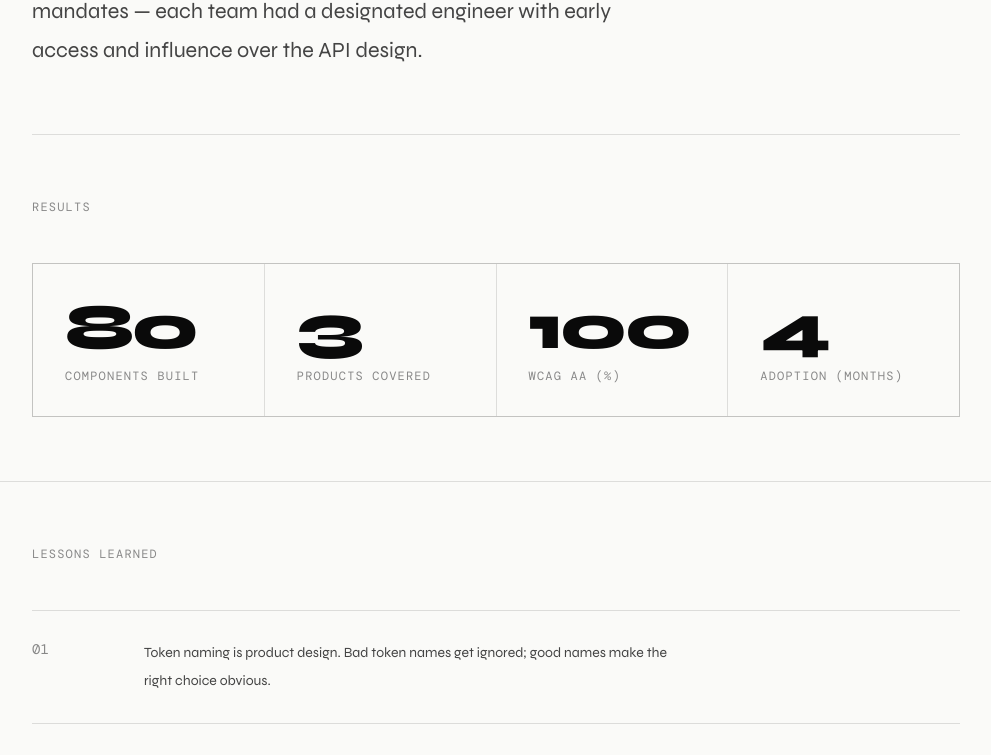
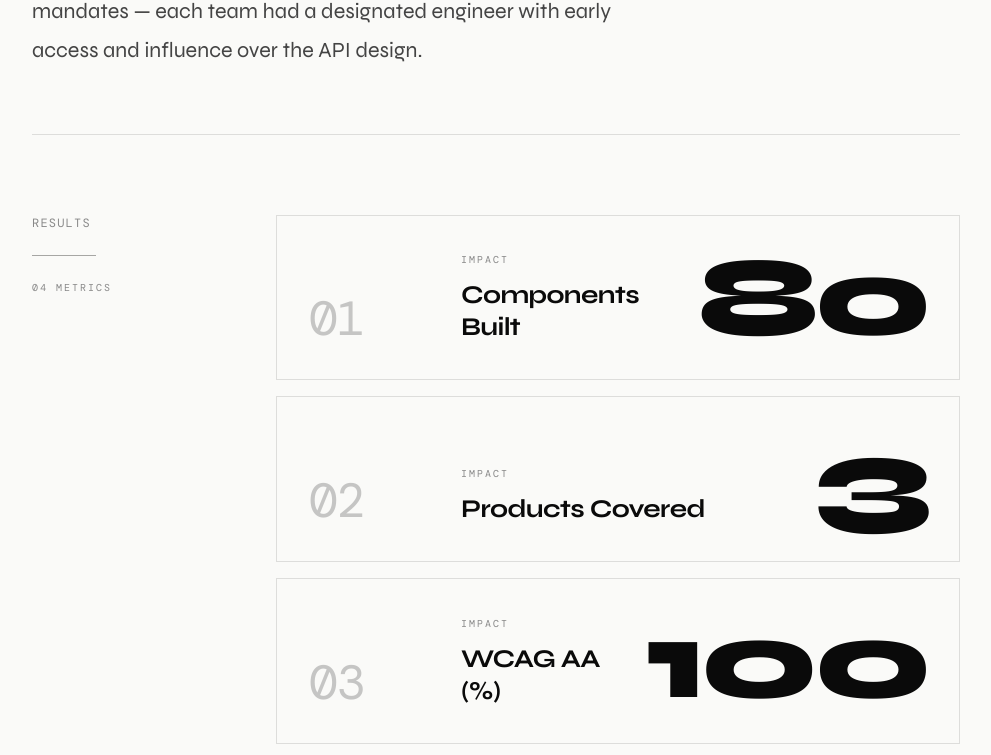
Before and after one commit to ldanh270/portfolio, a Next.js app: page /work/design-system in a window 1280 px wide. Shown: the part 4838-5593 px from the top of the page, without its empty margins (244-1235 px from the left). Built offline with nearby package versions, Linux system fonts and the light colour scheme; a web font is replaced by a local one.

Commit message:
fix: redesign work detail result section

```diff
--- a/src/components/sections/work/content/ResultsSection.tsx
+++ b/src/components/sections/work/content/ResultsSection.tsx
@@ -1,5 +1,6 @@
 "use client";
 
+import { motion, useReducedMotion } from "framer-motion";
 import { CountUp } from "@/components/ui/CountUp";
 import { FadeIn } from "@/components/ui/FadeIn";
 import type { ResultMetric } from "./types";
@@ -7,6 +8,49 @@ import type { ResultMetric } from "./types";
 type ResultsSectionProps = {
 	data: ResultMetric[];
 };
+
+type ResultMetricRowProps = {
+	item: ResultMetric;
+	index: number;
+	motionEnabled: boolean;
+};
+
+const ease = [0.22, 1, 0.36, 1] as const;
+const RESULT_STAGGER_DELAY = 0.08;
+
+const rowVariants = {
+	rest: { y: 0, boxShadow: "0 0 0 rgba(10,10,10,0)" },
+	hover: { y: -4, boxShadow: "0 18px 48px rgba(10,10,10,0.07)" },
+};
+
+const surfaceVariants = {
+	rest: { opacity: 0, scale: 0.985 },
+	hover: { opacity: 1, scale: 1 },
+};
+
+const lineVariants = {
+	rest: { scaleX: 0 },
+	hover: { scaleX: 1 },
+};
+
+const indexVariants = {
+	rest: { x: 0, opacity: 0.46 },
+	hover: { x: 6, opacity: 1 },
+};
+
+const valueVariants = {
+	rest: { x: 0 },
+	hover: { x: -8 },
+};
+
+function formatResultNumber(index: number): string {
+	return String(index + 1).padStart(2, "0");
+}
+
+function getResultCountLabel(count: number): string {
+	const itemLabel = count === 1 ? "Metric" : "Metrics";
+	return `${formatResultNumber(count - 1)} ${itemLabel}`;
+}
 
 function parseMetricValue(value: string): { num: number; suffix: string } {
 	const match = value.match(/^(\d+(?:\.\d+)?)(.*)/);
@@ -17,28 +61,111 @@ function parseMetricValue(value: string): { num: number; suffix: string } {
 	};
 }
 
+function ResultMetricRow({ item, index, motionEnabled }: ResultMetricRowProps) {
+	const { num, suffix } = parseMetricValue(item.value);
+	const metricNumber = formatResultNumber(index);
+
+	return (
+		<motion.article
+			initial={motionEnabled ? { opacity: 0, y: 24, filter: "blur(6px)" } : { opacity: 1 }}
+			whileInView={{ opacity: 1, y: 0, filter: "blur(0px)" }}
+			viewport={{ once: true, margin: "-10% 0px" }}
+			transition={{
+				duration: motionEnabled ? 0.7 : 0,
+				delay: motionEnabled ? index * RESULT_STAGGER_DELAY : 0,
+				ease,
+			}}
+		>
+			<motion.div
+				initial="rest"
+				whileHover={motionEnabled ? "hover" : undefined}
+				variants={rowVariants}
+				transition={{ duration: motionEnabled ? 0.42 : 0, ease }}
+				className="group relative isolate overflow-hidden border border-brand-border bg-brand-white px-5 py-7 sm:px-8 sm:py-9 lg:grid lg:grid-cols-[7rem_1fr_auto] lg:items-end lg:gap-10"
+			>
+				<motion.span
+					aria-hidden="true"
+					variants={surfaceVariants}
+					transition={{ duration: motionEnabled ? 0.32 : 0, ease }}
+					className="absolute inset-3 z-0 border border-brand-border bg-[rgba(10,10,10,0.018)]"
+				/>
+				<motion.span
+					aria-hidden="true"
+					variants={lineVariants}
+					transition={{ duration: motionEnabled ? 0.38 : 0, ease }}
+					className="absolute left-5 right-5 top-0 z-10 h-px origin-left bg-brand-black sm:left-8 sm:right-8"
+				/>
+
+				<motion.p
+					aria-hidden="true"
+					variants={indexVariants}
+					transition={{ duration: motionEnabled ? 0.35 : 0, ease }}
+					className="relative z-10 font-mono text-4xl font-light leading-none tracking-tight text-brand-gray lg:text-5xl"
+				>
+					{metricNumber}
+				</motion.p>
+
+				<div className="relative z-10 mt-6 lg:mt-0">
+					<p className="font-mono text-[10px] uppercase tracking-[0.2em] text-brand-gray">
+						Impact
+					</p>
+					<h3 className="mt-3 max-w-xl text-[clamp(1.2rem,2vw,1.75rem)] font-bold leading-tight tracking-tight text-brand-black">
+						{item.metric}
+					</h3>
+					<div className="mt-5 h-px overflow-hidden bg-brand-border lg:hidden">
+						<motion.div
+							aria-hidden="true"
+							variants={lineVariants}
+							transition={{ duration: motionEnabled ? 0.38 : 0, ease }}
+							className="h-full origin-left bg-brand-black"
+						/>
+					</div>
+				</div>
+
+				<motion.p
+					variants={valueVariants}
+					transition={{ duration: motionEnabled ? 0.35 : 0, ease }}
+					className="relative z-10 mt-6 font-display text-[clamp(3.25rem,10vw,7rem)] font-extrabold leading-[0.82] tracking-tighter text-brand-black lg:mt-0 lg:text-right"
+				>
+					<CountUp
+						end={num}
+						suffix={suffix}
+						duration={1600}
+					/>
+				</motion.p>
+			</motion.div>
+		</motion.article>
+	);
+}
+
 export function ResultsSection({ data }: ResultsSectionProps) {
+	const shouldReduceMotion = useReducedMotion();
+	const motionEnabled = !shouldReduceMotion;
+
 	return (
-		<div className="border-b border-brand-border py-16">
-			<div className="mx-auto max-w-5xl px-6 sm:px-8 lg:px-12">
-				<p className="mb-12 font-mono text-xs uppercase tracking-widest text-brand-gray">
-					Results
-				</p>
+		<div className="border-b border-brand-border py-16 sm:py-20">
+			<div className="mx-auto grid max-w-5xl gap-10 px-6 sm:px-8 lg:grid-cols-[180px_1fr] lg:gap-16 lg:px-12">
+				<FadeIn>
+					<div className="lg:sticky lg:top-24">
+						<p className="font-mono text-xs uppercase tracking-widest text-brand-gray">
+							Results
+						</p>
+						<div className="mt-6 hidden h-px w-16 bg-brand-black/35 lg:block" />
+						<p className="mt-6 font-mono text-[10px] uppercase tracking-[0.2em] text-brand-gray">
+							{getResultCountLabel(data.length)}
+						</p>
+					</div>
+				</FadeIn>
 
-				<div className="grid grid-cols-2 gap-px border border-brand-border bg-brand-border lg:grid-cols-4">
-					{data.map((item) => {
-						const { num, suffix } = parseMetricValue(item.value);
-						return (
-							<FadeIn key={item.metric} className="bg-brand-white p-6 sm:p-8">
-								<p className="mb-2 font-display text-[clamp(2.5rem,5vw,5rem)] font-extrabold leading-none tracking-tighter">
-									<CountUp end={num} suffix={suffix} duration={1600} />
-								</p>
-								<p className="font-mono text-xs uppercase tracking-widest text-brand-gray">
-									{item.metric}
-								</p>
-							</FadeIn>
-						);
-					})}
+				<div className="space-y-4">
+					{data.map((item, index) => (
+						<ResultMetricRow
+							key={item.metric}
+							item={item}
+							index={index}
+							motionEnabled={motionEnabled}
+						/>
+					))}
 				</div>
 			</div>
 		</div>
```
